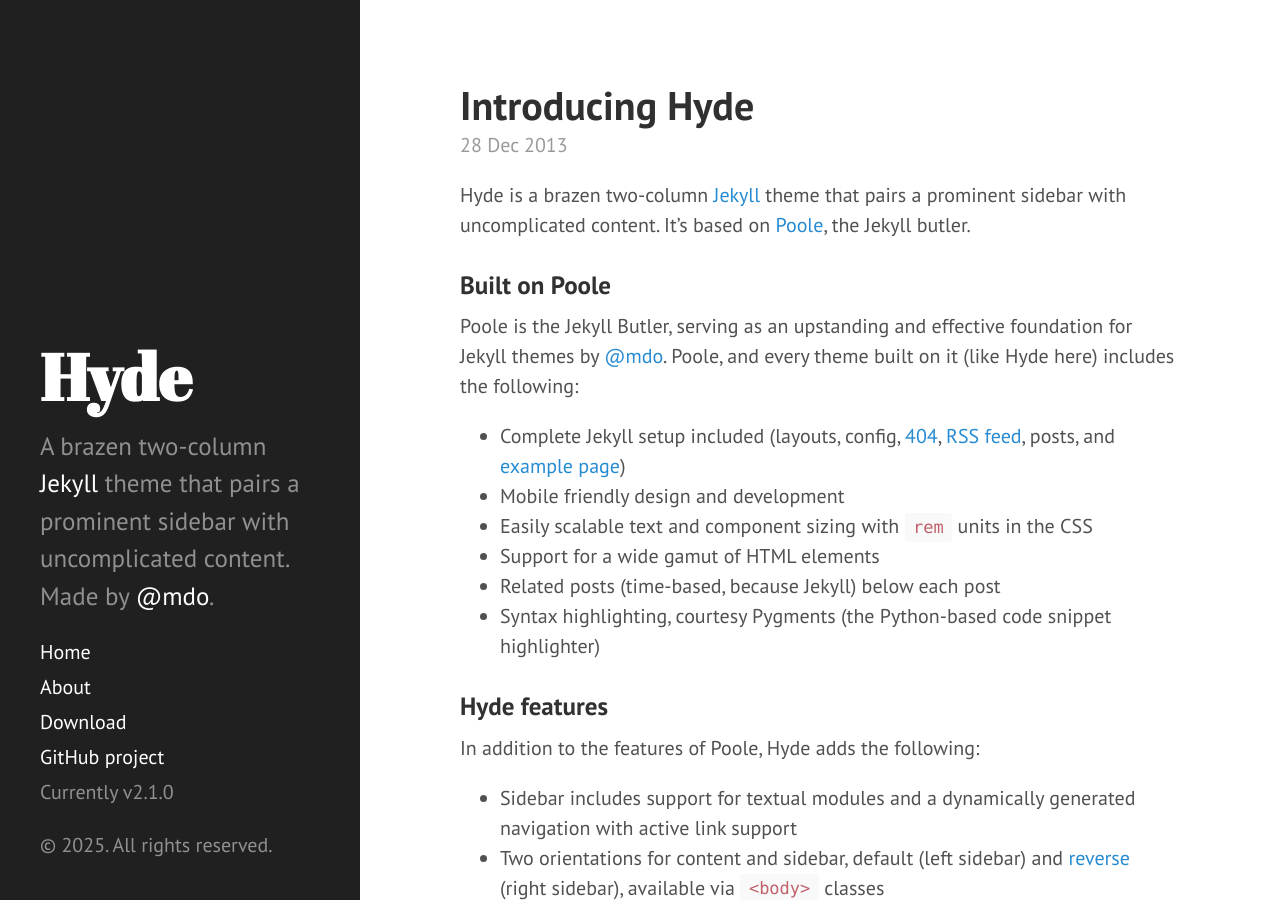
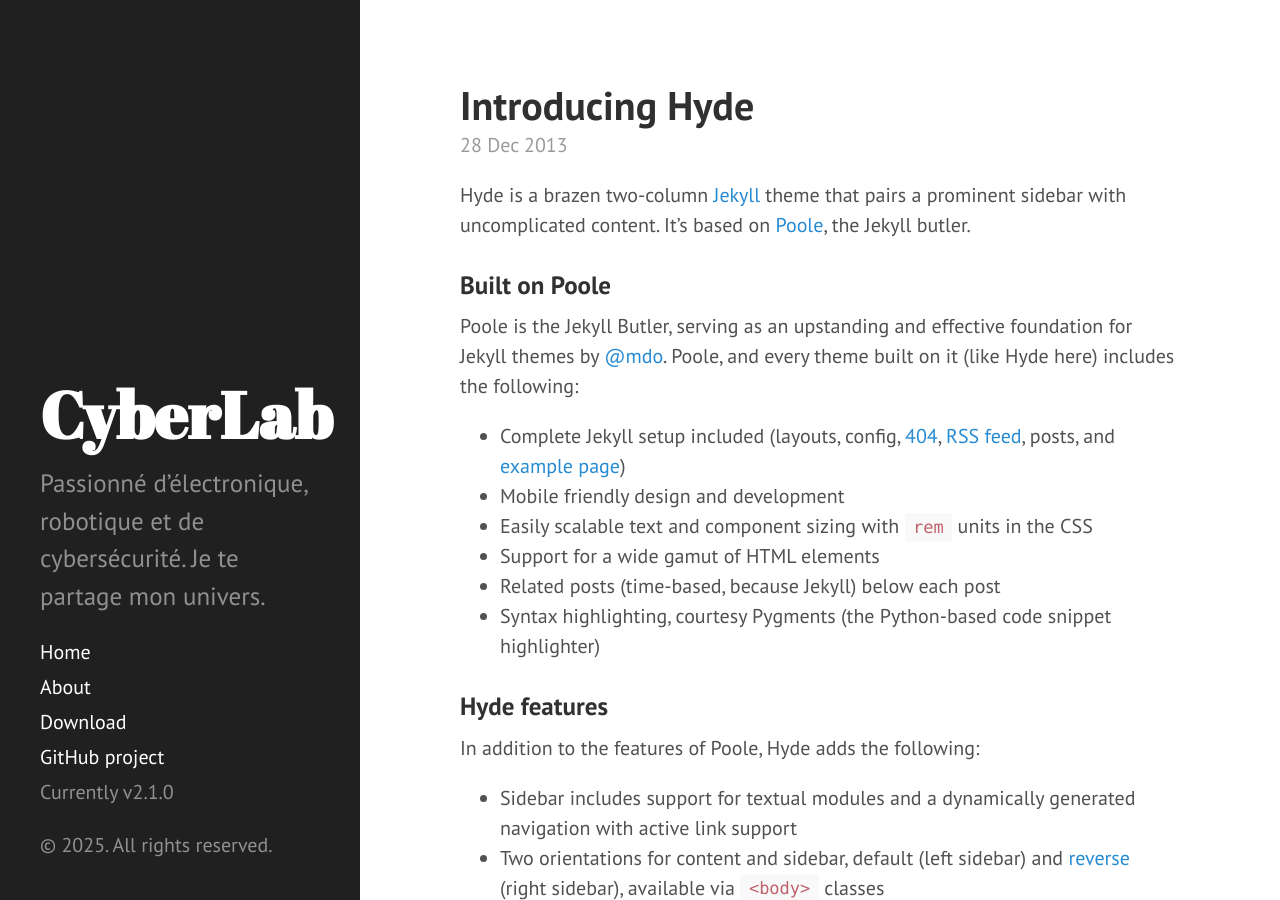
Before and after one commit to cyberlab974/cyberlab974.github.io, a Jekyll site: the page built from index.html, in a window 1280 px wide and 900 px high. Built offline with Jekyll 4.4.1, drawn with Linux system fonts in a browser that asks for light colours; Markdown is read by kramdown in place of the engine named in the settings; the list of posts is cut into pages by our own code.

Commit message:
Update side bar

```diff
--- a/_config.yml
+++ b/_config.yml
@@ -7,15 +7,15 @@ permalink:        pretty
 relative_permalinks: false
 
 # Setup
-title:            Hyde
-tagline:          'A Jekyll theme'
-description:      'A brazen two-column <a href="http://jekyllrb.com" target="_blank">Jekyll</a> theme that pairs a prominent sidebar with uncomplicated content. Made by <a href="https://twitter.com/mdo" target="_blank">@mdo</a>.'
-url:              http://hyde.getpoole.com
+title:            CyberLab
+tagline:          ''
+description:      'Passionné d’électronique, robotique et de cybersécurité. Je te partage mon univers.'
+url:              https://cyberlab974.github.io/
 baseurl:          /
 
 author:
-  name:           'Mark Otto'
-  url:            https://twitter.com/mdo
+  name:           'V'
+  url:            https://github.com/cyberlab974
 
 paginate:         5
 # Custom vars
```
